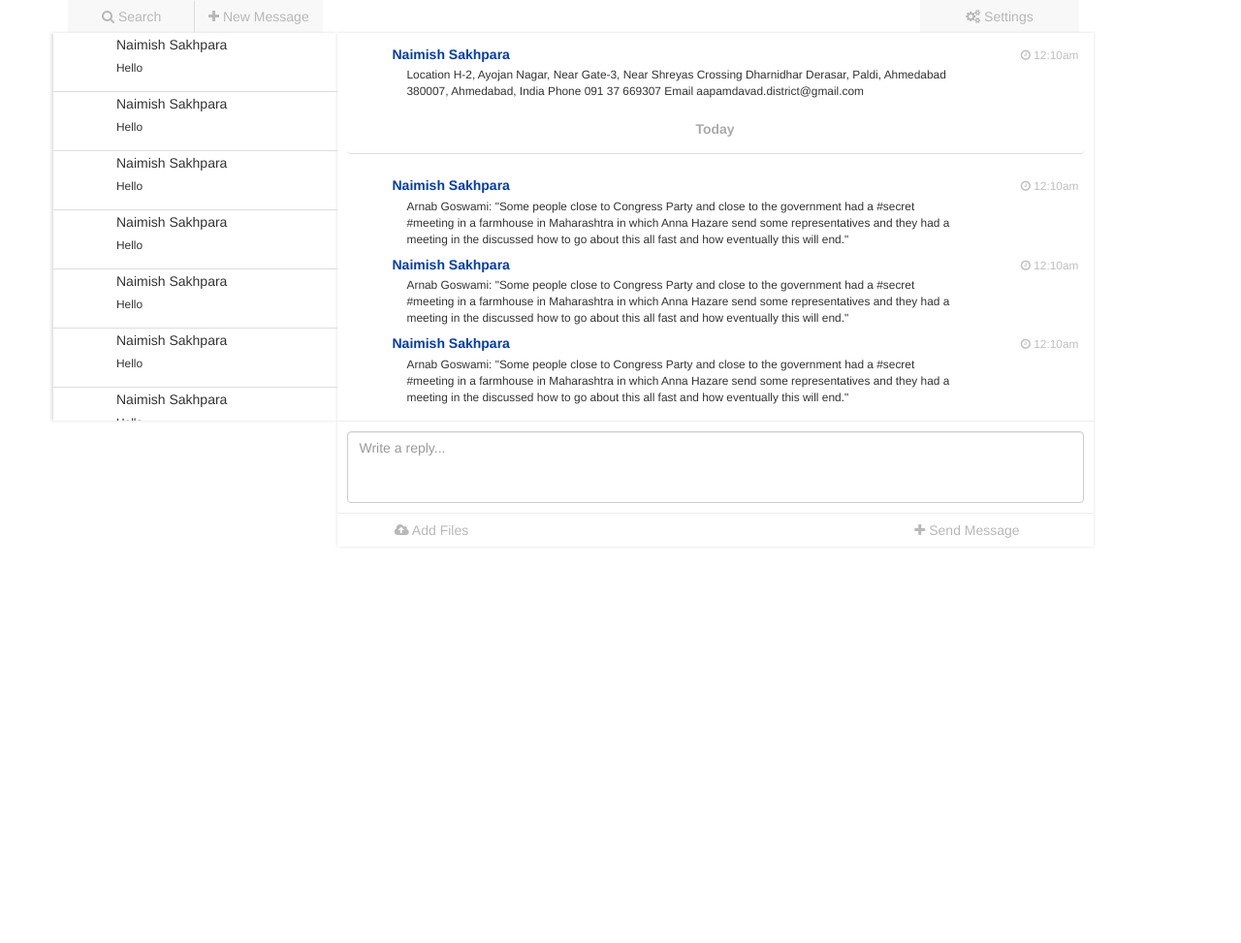
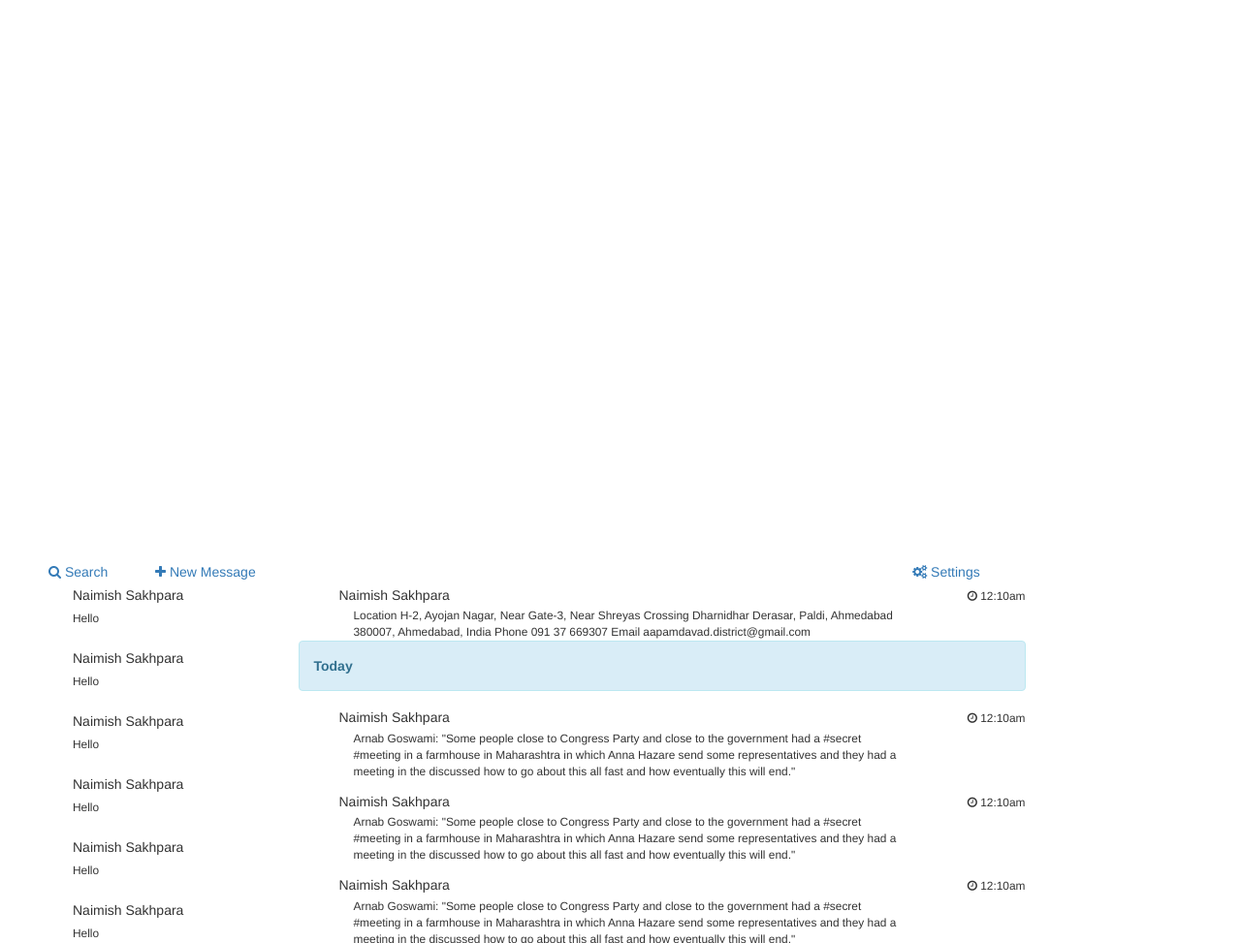
Before and after one commit to irenecassarini/Chat, a PHP site: page / in a window 1280 px wide. Shown: the whole page at 97% size. Run offline with PHP 8.4, Linux system fonts and the light colour scheme; some libraries are stand-ins or nearby versions.

Commit message:
Update style.css

```diff
--- a/style.css
+++ b/style.css
@@ -1,121 +1,160 @@
-.conversation-wrap {
-  box-shadow: -2px 0 3px #ddd;
-  padding: 0;
-  max-height: 400px;
-  overflow: auto;
+.chatperson {
+  display: block;
+  border-bottom: 1px solid #eee;
+  width: 100%;
+  display: flex;
+  align-items: center;
+  white-space: nowrap;
+  overflow: hidden;
+  margin-bottom: 15px;
+  padding: 4px;
 }
-.conversation {
-  padding: 5px;
-  border-bottom: 1px solid #ddd;
-  margin: 0;
+.chatperson:hover {
+  text-decoration: none;
+  border-bottom: 1px solid orange;
+}
+.namechat {
+  display: inline-block;
+  vertical-align: middle;
+}
+.chatperson .chatimg img {
+  width: 40px;
+  height: 40px;
+  background-image: url("http://i.imgur.com/JqEuJ6t.png");
+}
+.chatperson .pname {
+  font-size: 18px;
+  padding-left: 5px;
+}
+.chatperson .lastmsg {
+  font-size: 12px;
+  padding-left: 5px;
+  color: #ccc;
 }
 
-.message-wrap {
-  box-shadow: 0 0 3px #ddd;
+body {
+  height: 400px;
+  position: fixed;
+  bottom: 0;
+}
+.col-md-2,
+.col-md-10 {
   padding: 0;
 }
-.msg {
-  padding: 5px;
-  /*border-bottom:1px solid #ddd;*/
+.panel {
+  margin-bottom: 0px;
+}
+.chat-window {
+  bottom: 0;
+  position: fixed;
+  float: right;
+  margin-left: 10px;
+}
+.chat-window > div > .panel {
+  border-radius: 5px 5px 0 0;
+}
+.icon_minim {
+  padding: 2px 10px;
+}
+.msg_container_base {
+  background: #e5e5e5;
   margin: 0;
+  padding: 0 10px 10px;
+  max-height: 300px;
+  overflow-x: hidden;
 }
-.msg-wrap {
+.top-bar {
+  background: #666;
+  color: white;
   padding: 10px;
-  max-height: 400px;
-  overflow: auto;
+  position: relative;
+  overflow: hidden;
+}
+.msg_receive {
+  padding-left: 0;
+  margin-left: 0;
+}
+.msg_sent {
+  padding-bottom: 20px !important;
+  margin-right: 0;
+}
+.messages {
+  background: white;
+  padding: 10px;
+  border-radius: 2px;
+  box-shadow: 0 1px 2px rgba(0, 0, 0, 0.2);
+  max-width: 100%;
+}
+.messages > p {
+  font-size: 13px;
+  margin: 0 0 0.2rem 0;
+}
+.messages > time {
+  font-size: 11px;
+  color: #ccc;
+}
+.msg_container {
+  padding: 10px;
+  overflow: hidden;
+  display: flex;
+}
+img {
+  display: block;
+  width: 100%;
+}
+.avatar {
+  position: relative;
+}
+.base_receive > .avatar:after {
+  content: "";
+  position: absolute;
+  top: 0;
+  right: 0;
+  width: 0;
+  height: 0;
+  border: 5px solid #fff;
+  border-left-color: rgba(0, 0, 0, 0);
+  border-bottom-color: rgba(0, 0, 0, 0);
 }
 
-.time {
-  color: #bfbfbf;
+.base_sent {
+  justify-content: flex-end;
+  align-items: flex-end;
+}
+.base_sent > .avatar:after {
+  content: "";
+  position: absolute;
+  bottom: 0;
+  left: 0;
+  width: 0;
+  height: 0;
+  border: 5px solid white;
+  border-right-color: transparent;
+  border-top-color: transparent;
+  box-shadow: 1px 1px 2px rgba(black, 0.2); // not quite perfect but close
 }
 
-.send-wrap {
-  border-top: 1px solid #eee;
-  border-bottom: 1px solid #eee;
-  padding: 10px;
-  /*background: #f8f8f8;*/
+.msg_sent > time {
+  float: right;
 }
 
-.send-message {
-  resize: none;
+.msg_container_base::-webkit-scrollbar-track {
+  -webkit-box-shadow: inset 0 0 6px rgba(0, 0, 0, 0.3);
+  background-color: #f5f5f5;
 }
 
-.highlight {
-  background-color: #f7f7f9;
-  border: 1px solid #e1e1e8;
+.msg_container_base::-webkit-scrollbar {
+  width: 12px;
+  background-color: #f5f5f5;
 }
 
-.send-message-btn {
-  border-top-left-radius: 0;
-  border-top-right-radius: 0;
-  border-bottom-left-radius: 0;
-
-  border-bottom-right-radius: 0;
-}
-.btn-panel {
-  background: #f7f7f9;
+.msg_container_base::-webkit-scrollbar-thumb {
+  -webkit-box-shadow: inset 0 0 6px rgba(0, 0, 0, 0.3);
+  background-color: #555;
 }
 
-.btn-panel .btn {
-  color: #b8b8b8;
-
-  transition: 0.2s all ease-in-out;
+.btn-group.dropup {
+  position: fixed;
+  left: 0px;
+  bottom: 0;
 }
-
-.btn-panel .btn:hover {
-  color: #666;
-  background: #f8f8f8;
-}
-.btn-panel .btn:active {
-  background: #f8f8f8;
-  box-shadow: 0 0 1px #ddd;
-}
-
-.btn-panel-conversation .btn,
-.btn-panel-msg .btn {
-  background: #f8f8f8;
-}
-.btn-panel-conversation .btn:first-child {
-  border-right: 1px solid #ddd;
-}
-
-.msg-wrap .media-heading {
-  color: #003bb3;
-  font-weight: 700;
-}
-
-.msg-date {
-  background: none;
-  text-align: center;
-  color: #aaa;
-  border: none;
-  box-shadow: none;
-  border-bottom: 1px solid #ddd;
-}
-
-body::-webkit-scrollbar {
-  width: 12px;
-}
-
-/* Let's get this party started */
-::-webkit-scrollbar {
-  width: 6px;
-}
-
-/* Track */
-::-webkit-scrollbar-track {
-  -webkit-box-shadow: inset 0 0 6px rgba(0, 0, 0, 0.3);
-  /*        -webkit-border-radius: 10px;
-        border-radius: 10px;*/
-}
-
-/* Handle */
-::-webkit-scrollbar-thumb {
-  /*        -webkit-border-radius: 10px;
-        border-radius: 10px;*/
-  background: #ddd;
-  -webkit-box-shadow: inset 0 0 6px rgba(0, 0, 0, 0.5);
-}
-::-webkit-scrollbar-thumb:window-inactive {
-  background: #ddd;
-}
```
